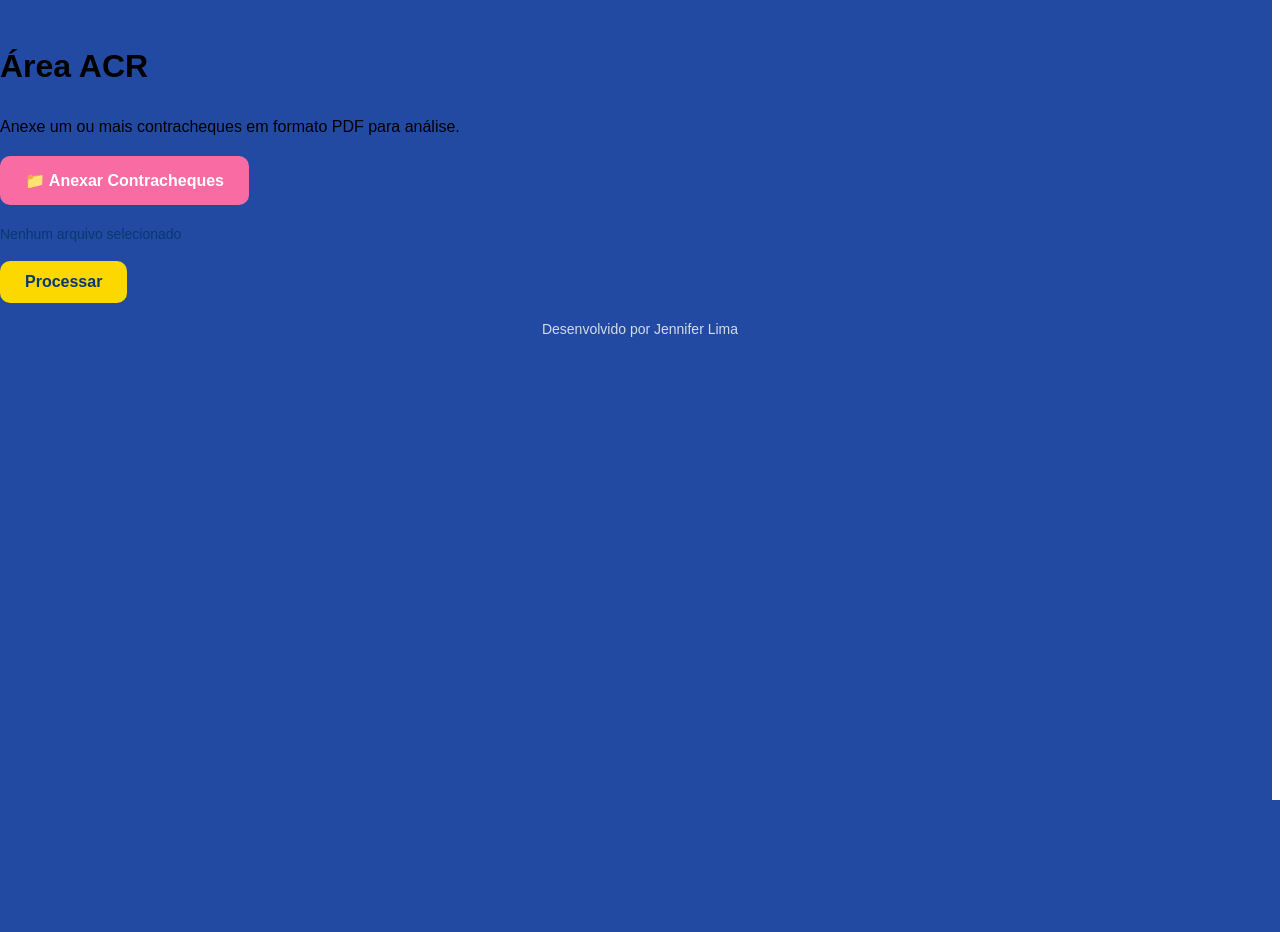
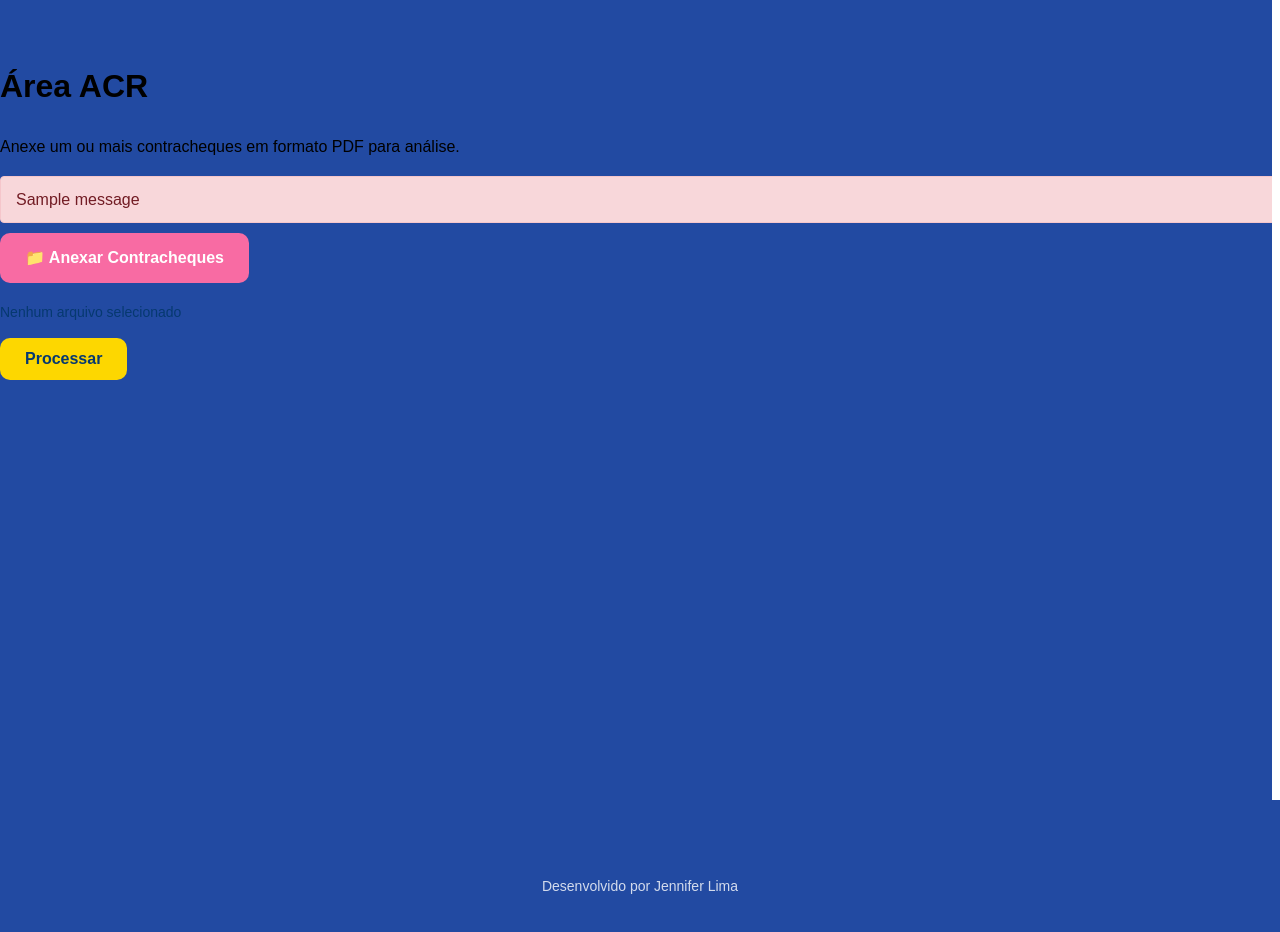
Before and after one commit to JennyGD1/AreaACR, a Flask app: page /calculadora in a window 1280 px wide. Before the commit the page ends 800 px from the top, so only its background shows below. Run offline with Flask 3, Linux system fonts and the light colour scheme; one stand-in notice (Sample message) is shown.

Commit message:
Update indexcalculadora.html

```diff
--- a/templates/indexcalculadora.html
+++ b/templates/indexcalculadora.html
@@ -7,6 +7,8 @@
 {% endblock %}
 
 {% block content %}
+<div class="page-inicio">
+
     <div class="calculator-container">
         <div class="calculator-header">
             <h1>Área ACR</h1>
@@ -14,6 +16,13 @@
         </div>
 
         <div id="upload-feedback" class="feedback-message" style="display: none;"></div>
+        {% with messages = get_flashed_messages(with_categories=true) %}
+            {% if messages %}
+                {% for category, message in messages %}
+                    <div class="alert alert-{{ category }}">{{ message }}</div>
+                {% endfor %}
+            {% endif %}
+        {% endwith %}
 
         <div class="upload-container">
             <form id="upload-form" method="POST" enctype="multipart/form-data" action="{{ url_for('upload') }}">
@@ -30,6 +39,8 @@
                 </button>
             </form>
         </div>
+    </div>
+
 </div>
 
 <script>
```
Lines whose indentation alone changed are shown as unchanged.
